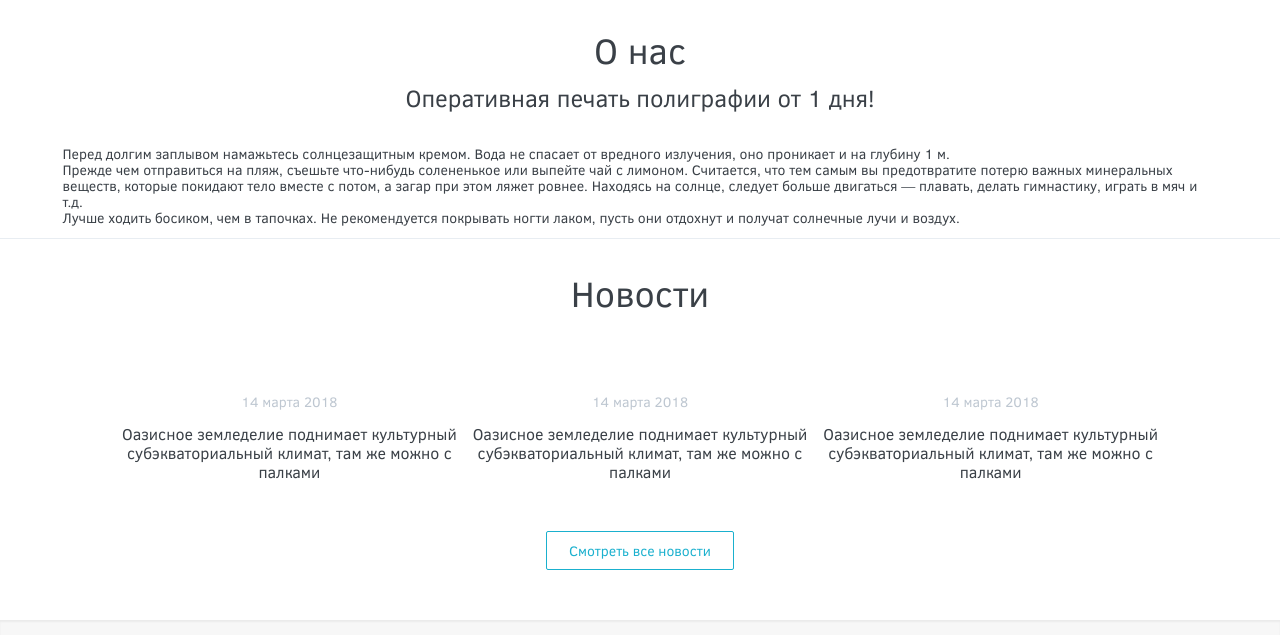
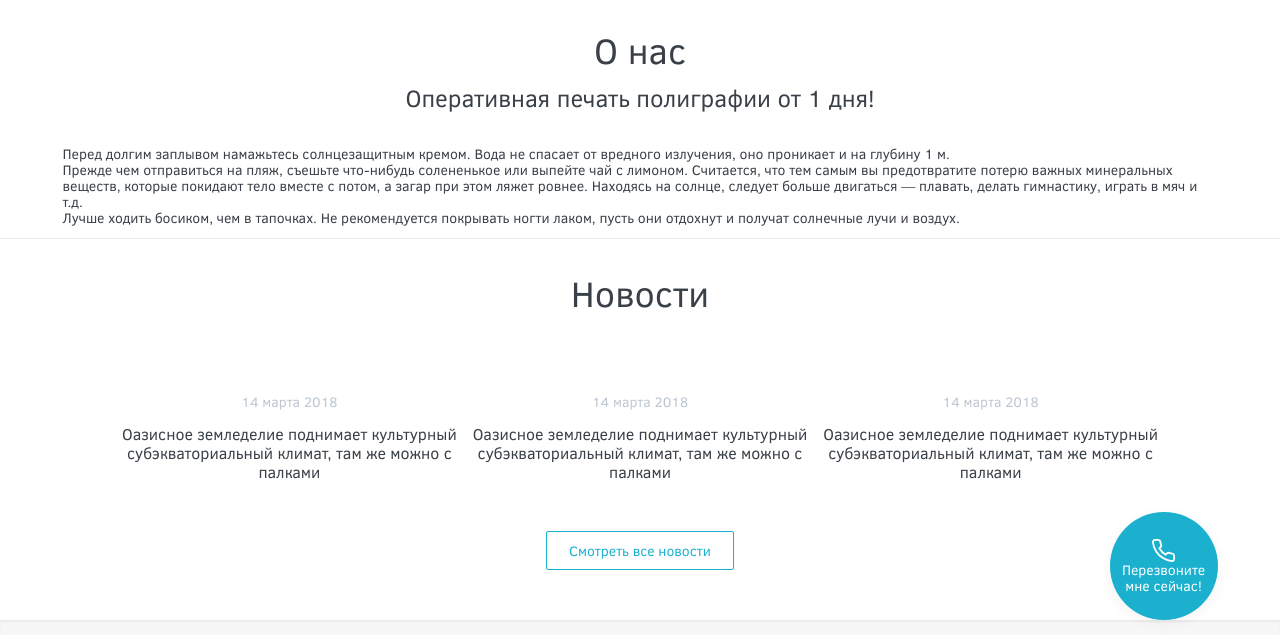
Before and after one commit to alexhlv/Test-task-gloss, a plain HTML site: page index.html in a window 1280 px wide. Shown: the part 1100-1735 px from the top of the page. Drawn offline with Linux system fonts and the light colour scheme.

Commit message:
Add fon img

```diff
--- a/index.html
+++ b/index.html
@@ -273,6 +273,16 @@
 			</div>
 		</div>
 		<button class="news__button">Смотреть все новости</button>
+		<div class="news__message">
+			<svg width="25" height="25" viewBox="0 0 25 25" fill="none" xmlns="http://www.w3.org/2000/svg">
+				<path fill-rule="evenodd" clip-rule="evenodd" d="M23.9993 18.2199V21.6823C24.0019 22.3323 23.7299 22.9532 23.25 23.3926C22.7701 23.832 22.1269 24.0491 21.4783 23.9906C17.9197 23.6047 14.5015 22.3911 11.4982 20.4474C8.7041 18.6754 6.33516 16.3112 4.55964 13.5226C2.60525 10.5116 1.38899 7.08359 1.00939 3.51614C0.950964 2.87083 1.16698 2.23072 1.60469 1.75218C2.04239 1.27363 2.66147 1.00072 3.3107 1.00011H6.77999C7.9409 0.98871 8.93038 1.83798 9.09286 2.98524C9.23929 4.09329 9.51085 5.18125 9.90236 6.22838C10.2201 7.07191 10.0169 8.02284 9.38197 8.66362L7.9133 10.1294C9.55954 13.0188 11.9567 15.4112 14.8519 17.0542L16.3206 15.5885C16.9626 14.9548 17.9154 14.752 18.7606 15.0691C19.8098 15.4598 20.9 15.7309 22.0102 15.877C23.1731 16.0407 24.0284 17.0482 23.9993 18.2199Z" stroke="white" stroke-width="2" stroke-linecap="round" stroke-linejoin="round"/>
+			</svg>
+			<span>
+				Перезвоните
+				<br>
+				мне сейчас!
+			</span>
+		</div>
 	</section>
 	<footer class="footer">
 		<div class="footer__container">
--- a/src/scss/baner/_baner.scss
+++ b/src/scss/baner/_baner.scss
@@ -2,7 +2,7 @@
 
 .baner {
     background: {
-        image: url(./public/images/fon.jpg);
+        image: url(../images/fon.jpg);
         size: 1920px, cover;
         repeat: no-repeat;
         position: center center;
--- a/src/scss/news/_news.scss
+++ b/src/scss/news/_news.scss
@@ -3,6 +3,7 @@
 .news {
     @include container;
     @include flex-container-column(center, center);
+    position: relative;
 
     &__title {
         font-family: 'Clear Sans';
@@ -35,6 +36,31 @@
         &:hover {
             color: #fff;
             background-color: #1ab0ce;
+        }
+    }
+
+    &__message {
+        width: 108px;
+        height: 108px;
+        background: #1ab0ce;
+        border-radius: 50%;
+        box-shadow: 0px 4px 14px rgba(0, 0, 0, 0.05);
+        position: absolute;
+        right: 0%;
+        bottom: 0%;
+        @include flex-container-column(center, center);
+
+        & svg {
+            width: 23px;
+            height: 23px;
+        }
+
+        & span {
+            font-family: Clear Sans;
+            font-size: 14px;
+            line-height: 16px;
+            text-align: center;
+            color: #ffffff;
         }
     }
 
```
Also changed, not shown: public/styles/main.css, 1 other file.
